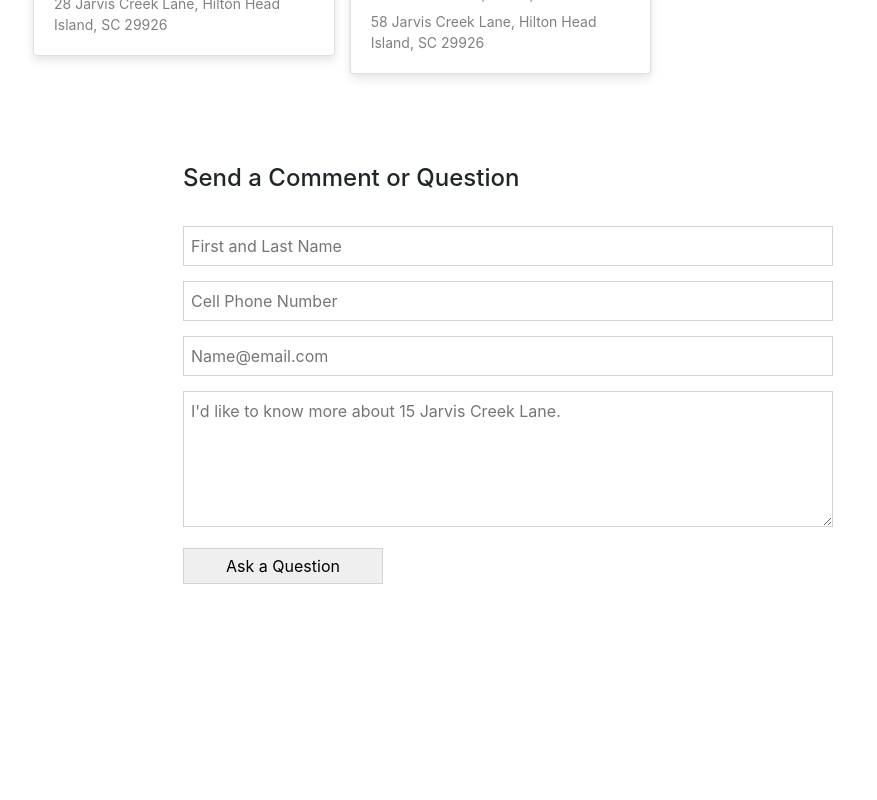
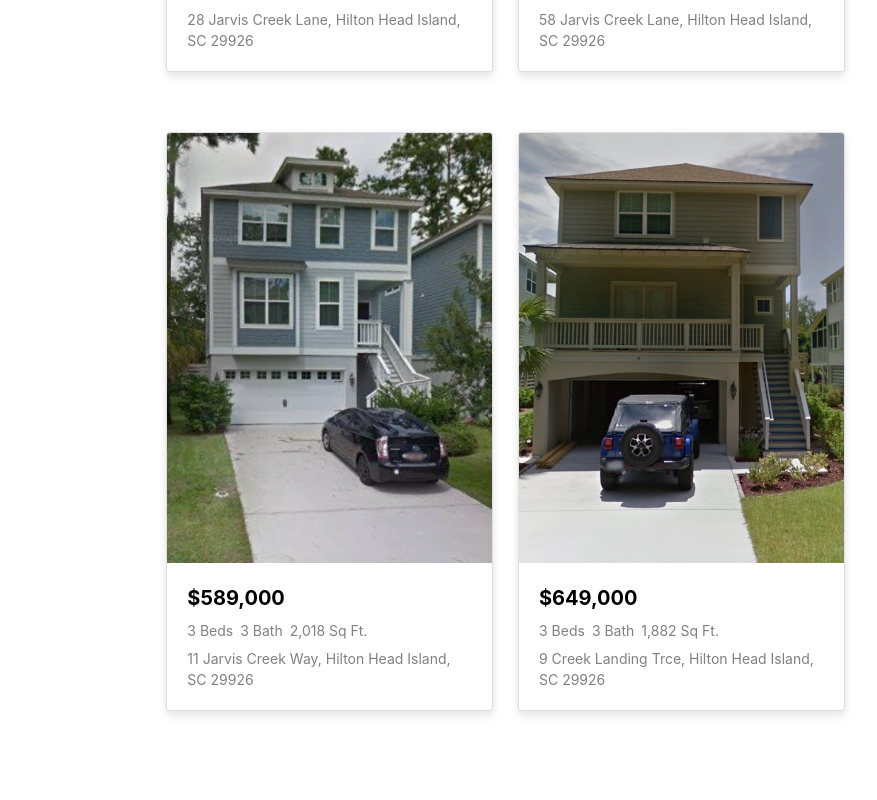
Before and after one commit to Norrismi/jarvis, a React (Create React App) app: page / in a window 1280 px wide. Shown: the part 4880-5680 px from the top of the page, without its empty margins (132-1009 px from the left). Before the commit the page ends 5564 px from the top, so only its background shows below. Built offline with nearby package versions, Linux system fonts and the light colour scheme; no server answers.

Commit message:
added more comps

```diff
--- a/src/Components/comps/Comps.js
+++ b/src/Components/comps/Comps.js
@@ -8,9 +8,9 @@ const Comps = () => {
         <div className="comps_container">
             <h4 className="comps_title">Nearby Similar Homes</h4>
 
-            <div className="comps_cards-container">
+            <div className="comps_cards-container row">
                 {Data.map(property => (
-                    <a key={property.id} className="card comps_card"
+                    <a key={property.id} className="card comps_card col-12 col-sm-12 col-md-4 col-lg-4 "
                         target="_blank"
                         rel="noreferrer"
                         href={property.href}>
--- a/src/Components/comps/comps.css
+++ b/src/Components/comps/comps.css
@@ -1,24 +1,28 @@
 .comps_container{
     width: 850px;
+
 }
 
 .comps_title{
     font-size: 1.5em;
     padding-bottom: 10px;
+
 }
 
 
 .comps_cards-container{
     display: flex;
+justify-content: center;
 
-    margin: auto;
+
 
 }
 
 .comps_card{
+    min-width: 20rem;
     width: 20rem;
-    margin-right: 15px;
-    margin-bottom: 50px;
+    margin: 10px;
+    padding: 0px;
     text-decoration: none !important;
     border-radius: 4px;
     background: #fff;
@@ -31,6 +35,10 @@
 .comps_card:hover{
     transform: scale(1.01);
     box-shadow: 0 10px 20px rgba(0,0,0,.12), 0 4px 8px rgba(0,0,0,.06);
+}
+
+.card-img-top{
+    max-height: 430px;
 }
 
 
@@ -58,7 +66,6 @@
 }
 
 @media (min-width: 280px) {
-
     .comps_container{
         width: 350px;
     }
@@ -74,7 +81,6 @@
         flex-direction: column;
         justify-content: center;
         align-items: center;
-        margin-bottom: 40px;
 
     }
 
@@ -84,10 +90,11 @@
         margin-bottom: 20px;
         display: flex;
         align-self: center;
+    }
+}
 
-    }
 
-}
+
 
 @media (min-width: 300px) {
 
@@ -100,29 +107,39 @@
         flex-direction: column;
         justify-content: center;
         align-items: center;
-
     }
 
      .comps_card{
          width: 19rem;
+     }
 
-     }
+}
+
+
+
+
+@media (min-width: 700px) {
+    .comps_container{
+        width: 650px;
+    }
+
+    .comps_cards-container{
+        display: flex;
+        flex-direction: row;
+        justify-content: center;
+
+
+    }
+
+    .comps_card{
+        width: 20rem;
+        align-self: start;
+    }
+
 
 
 }
 
-
-@media (min-width: 700px) {
-
-    .comps_container{
-        width: 450px;
-    }
-
-    .comps_card{
-        width: 20rem;
-    }
-
-}
 
 @media (min-width: 1000px) {
 
@@ -137,7 +154,6 @@
         display: flex;
         flex-direction: row;
         justify-content: center;
-
     }
 
     .comps_card{
@@ -147,6 +163,30 @@
         align-self: start;
     }
 
+}
+
+@media (min-width: 1400px) {
+
+    .comps_title{
+        text-align: initial;
+    }
+    .comps_container{
+        width: 1350px;
+    }
+
+    .comps_cards-container{
+        display: flex;
+        flex-direction: row;
+        justify-content: center;
 
 
+    }
+
+    .comps_card{
+        max-width: 20rem;
+        margin-right: 15px;
+        margin-bottom: 50px;
+        align-self: start;
+    }
+
 }
--- a/src/Components/contactForm/ContactForm.js
+++ b/src/Components/contactForm/ContactForm.js
@@ -9,7 +9,7 @@ const ContactForm = ({submitForm}) => {
 
     return (
         <div className="contact-form_container">
-            <h4 className="contact-form_title">Send a Comment or Question </h4>
+            <h4 className="contact-form_title">Submit Your Offer</h4>
             <form className="contact-form"
             onSubmit={handleSubmit}>
                 <div className="form-name">
@@ -50,11 +50,11 @@ const ContactForm = ({submitForm}) => {
                         name="message"
                         value={values.message}
                         onChange={handleChange}
-                        placeholder="I'd like to know more about 15 Jarvis Creek Lane."
+                        placeholder="Submit your offer or ask a question"
                         rows="5"
                     ></textarea>
                 </div>
-                <button className="contact-form_button " type="submit">Ask a Question</button>
+                <button className="contact-form_button " type="submit">Submit Offer</button>
             </form>
         </div>
     );
--- a/src/Components/contactForm/contactForm.css
+++ b/src/Components/contactForm/contactForm.css
@@ -31,7 +31,7 @@ textarea {
 
 .contact-form_title {
     font-size: 1.5em;
-    padding-bottom: 10px;
+    padding: 50px 0 10px 0;
 }
 
 .contact-form_button {
--- a/src/Components/contactForm/useForm.js
+++ b/src/Components/contactForm/useForm.js
@@ -41,12 +41,12 @@ const useForm = (callback, validate) => {
             phone,
         }
 
-        // emailjs.send(data.service, data.template, templateParams, data.user)
-        //     .then((result) => {
-        //         console.log(result.text);
-        //     }, (error) => {
-        //         console.log(error.text);
-        //     });
+        emailjs.send(data.service, data.template, templateParams, data.user)
+            .then((result) => {
+                console.log(result.text);
+            }, (error) => {
+                console.log(error.text);
+            });
 
 
 
--- a/src/Data.js
+++ b/src/Data.js
@@ -1,8 +1,9 @@
 
 import jarvis17 from './Assets/comps/jarvis17.jpg'
-import jarvis87 from './Assets/comps/87Jarvis.jpg'
+import jarvis11 from './Assets/comps/11JarvisCreekWay.jpg'
 import jarvis28 from './Assets/comps/28JarvisCreekLN.jpg'
 import jarvis58 from './Assets/comps/58JarvisCreekLane.png'
+import creek9 from './Assets/comps/9CreekLandingPlace.jpg'
 
 const Data = [
 
@@ -28,14 +29,25 @@ const Data = [
     },
     {
         id: 3,
-        href: "https://www.zillow.com/homedetails/17-Jarvis-Creek-Ln-Hilton-Head-Island-SC-29926/2075310809_zpid/",
-        src: jarvis17,
-        price: '$555,555',
+        href: "https://www.zillow.com/homedetails/11-Jarvis-Creek-Way-Hilton-Head-Island-SC-29926/98872990_zpid/",
+        src: jarvis11,
+        price: '$589,000',
         beds: "3 Beds" ,
         baths: "3 Bath" ,
-        sqft: "2,310 Sq Ft.",
-        address: "15 Main Street, Hilton Head Island, SC 29926" ,
+        sqft: "2,018 Sq Ft.",
+        address: "11 Jarvis Creek Way, Hilton Head Island, SC 29926" ,
     },
+    {
+        id: 4,
+        href: "https://www.zillow.com/homes/9-Creek-Landing-Trce-Hilton-Head-Island,-SC-29926_rb/2086154776_zpid/",
+        src: creek9,
+        price: '$649,000',
+        beds: "3 Beds" ,
+        baths: "3 Bath" ,
+        sqft: "1,882 Sq Ft.",
+        address: "9 Creek Landing Trce, Hilton Head Island, SC 29926" ,
+    },
+
 
 ]
 
```
Also changed, not shown: src/Assets/comps/11JarvisCreekWay.jpg (added), src/Assets/comps/9CreekLandingPlace.jpg (added).
